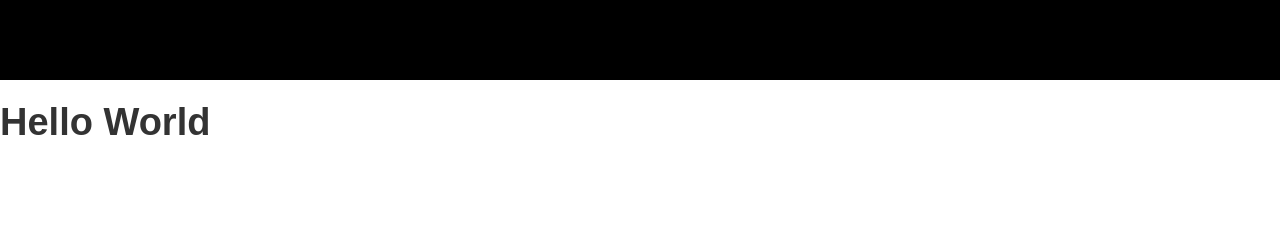
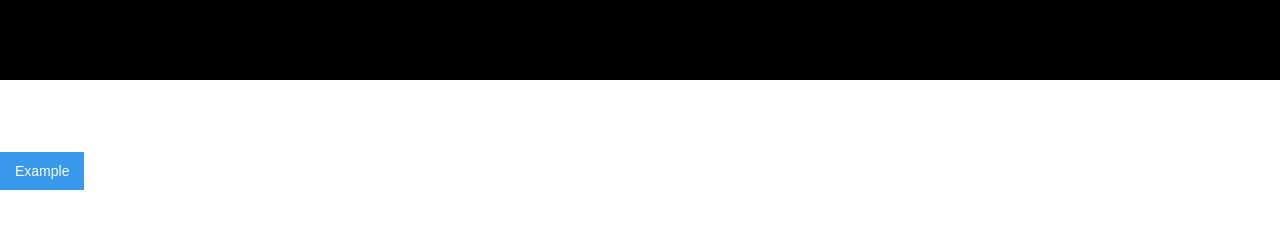
Before and after one commit to Pfunzo/mra_test_repo, a plain HTML site: page index.html in a window 1280 px wide. Drawn offline with nearby package versions, Linux system fonts and the light colour scheme.

Commit message:
Added new files
Replaced index.html

```diff
--- a/css/mra-93c451.webflow.css
+++ b/css/mra-93c451.webflow.css
@@ -2,3 +2,8 @@
   background-color: #000;
   height: 10vh;
 }
+
+.button {
+  margin-top: 72px;
+  margin-bottom: 72px;
+}
--- a/index.html
+++ b/index.html
@@ -1,4 +1,4 @@
-<!DOCTYPE html><!--  This site was created in Webflow. https://webflow.com  --><!--  Last Published: Wed Jun 11 2025 20:51:40 GMT+0000 (Coordinated Universal Time)  -->
+<!DOCTYPE html><!--  This site was created in Webflow. https://webflow.com  --><!--  Last Published: Thu Jun 12 2025 08:35:56 GMT+0000 (Coordinated Universal Time)  -->
 <html data-wf-page="6849ec04a52d42ec702b1e67" data-wf-site="6849ec04a52d42ec702b1e4c">
 <head>
   <meta charset="utf-8">
@@ -14,7 +14,7 @@
 </head>
 <body>
   <div class="div-block"></div>
-  <h1>Hello World</h1>
+  <a href="#" class="button w-button">Example</a>
   <script src="https://d3e54v103j8qbb.cloudfront.net/js/jquery-3.5.1.min.dc5e7f18c8.js?site=6849ec04a52d42ec702b1e4c" type="text/javascript" integrity="sha256-9/aliU8dGd2tb6OSsuzixeV4y/faTqgFtohetphbbj0=" crossorigin="anonymous"></script>
   <script src="js/webflow.js" type="text/javascript"></script>
 </body>
```
